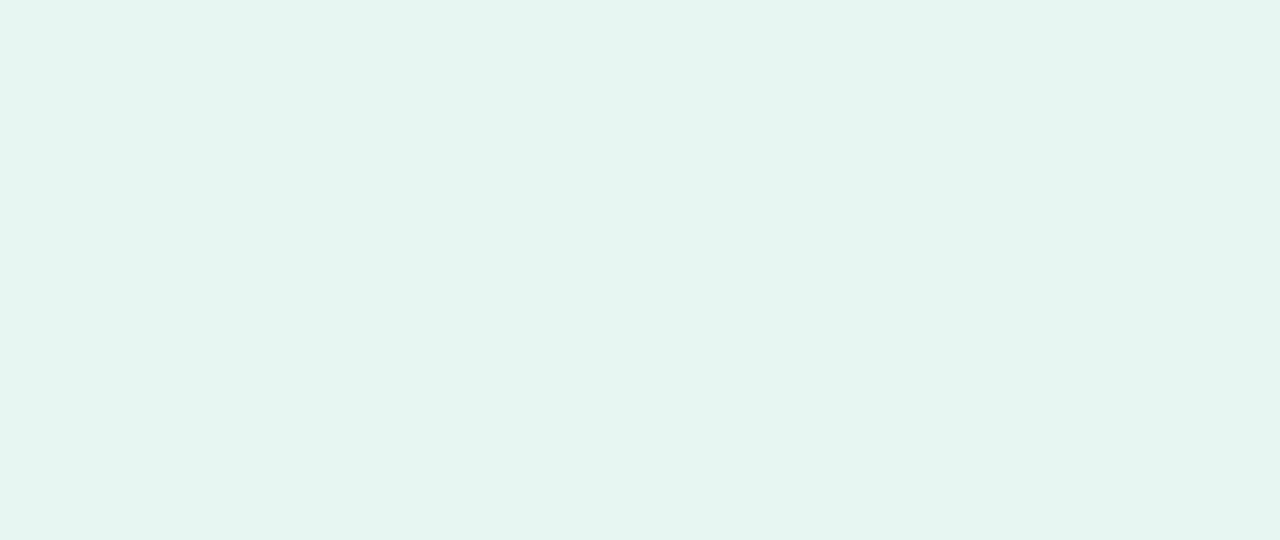
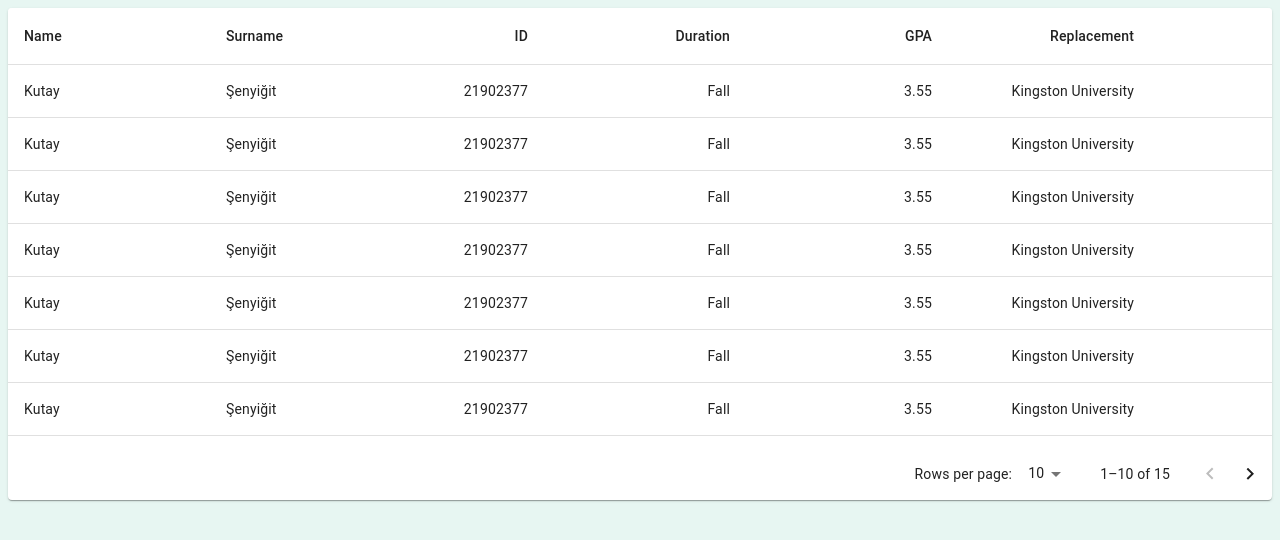
Before and after one commit to trelans/319-Project, a React (Create React App) app in the folder erasmus-app/: page /applicants-list in a window 1280 px wide. Before the commit this address had no page. Shown: the top 540 px of the page. Built offline with nearby package versions, Linux system fonts and the light colour scheme.

Commit message:
3243242
4324234

```diff
--- a/erasmus-app/package.json
+++ b/erasmus-app/package.json
@@ -3,6 +3,9 @@
   "version": "0.1.0",
   "private": true,
   "dependencies": {
+    "@emotion/react": "^11.10.5",
+    "@emotion/styled": "^11.10.5",
+    "@mui/material": "^5.10.14",
     "@testing-library/jest-dom": "^5.16.5",
     "@testing-library/react": "^13.4.0",
     "@testing-library/user-event": "^13.5.0",
--- a/erasmus-app/src/App.js
+++ b/erasmus-app/src/App.js
@@ -4,34 +4,40 @@ import ForgotPasswordPage from "./pages/ForgotPasswordPage/ForgotPasswordPage";
 import ResetPasswordConfirmPage from "./pages/ResetPasswordConfirmPage/ResetPasswordConfirmPage";
 import ResetPasswordPage from "./pages/ResetPasswordPage/ResetPasswordPage";
 import SettingsPage from "./pages/SettingsPage/SettingsPage";
-
-import { Route, Routes } from "react-router-dom";
+import ApplicantsList from "./pages/ApplicantsList/ApplicantsList"
+import {Route, Routes} from "react-router-dom";
 
 function App() {
     return (
         <Routes>
-      <Route exact path="/" element={<LoginPage />} />
-      <Route exact path="/main-page" element={<MainPage />} />
+            <Route exact path="/" element={<LoginPage/>}/>
+            <Route exact path="/main-page" element={<MainPage/>}/>
             <Route
                 exact
                 path="/forgot-password-page"
-        element={<ForgotPasswordPage />}
+                element={<ForgotPasswordPage/>}
             />
             <Route
                 exact
                 path="/reset-password-confirm-page"
-        element={<ResetPasswordConfirmPage />}
+                element={<ResetPasswordConfirmPage/>}
             />
             <Route
                 exact
                 path="/reset-password-page"
-        element={<ResetPasswordPage />}
+                element={<ResetPasswordPage/>}
             />
             <Route
                 exact
                 path="/settings-page"
                 element={<SettingsPage/>}
             />
+            <Route
+                exact
+                path="/applicants-list"
+                element={<ApplicantsList/>}
+            />
+
         </Routes>
     );
 }
--- /dev/null
+++ b/erasmus-app/src/components/ui/Card.js
@@ -0,0 +1,9 @@
+import classes from './Card.module.css';
+
+function Card(props) {
+    return <div className={classes.card}>
+        {props.children}
+    </div>
+}
+
+export default Card;
--- /dev/null
+++ b/erasmus-app/src/components/ui/Card.module.css
@@ -0,0 +1,5 @@
+.card {
+    background-color: white;
+    border-radius: 6px;
+    box-shadow: 0 2px 8px rgba(0, 0, 0, 0.2);
+}
--- /dev/null
+++ b/erasmus-app/src/pages/ApplicantsList/ApplicantsList.js
@@ -0,0 +1,176 @@
+import { Link } from "react-router-dom";
+import Card from "../../components/ui/Card"
+import * as React from 'react';
+import Paper from '@mui/material/Paper';
+import Table from '@mui/material/Table';
+import TableBody from '@mui/material/TableBody';
+import TableCell from '@mui/material/TableCell';
+import TableContainer from '@mui/material/TableContainer';
+import TableHead from '@mui/material/TableHead';
+import TablePagination from '@mui/material/TablePagination';
+import TableRow from '@mui/material/TableRow';
+
+interface Column {
+    id: 'name' | 'surname' | 'id' | 'duration' | 'gpa' | 'replacement'| 'total';
+    label: string;
+    minWidth?: number;
+    align?: 'right';
+    format?: (value: number) => string;
+}
+
+const columns = [
+    { id: 'name', label: 'Name', minWidth: 170 },
+    { id: 'surname', label: 'Surname', minWidth: 100 },
+    {
+        id: 'id',
+        label: 'ID',
+        minWidth: 170,
+        align: 'right',
+
+    },
+    {
+        id: 'duration',
+        label: 'Duration',
+        minWidth: 170,
+        align: 'right',
+        format: (value: number) => value.toLocaleString('en-US'),
+    },
+    {
+        id: 'gpa',
+        label: 'GPA',
+        minWidth: 170,
+        align: 'right',
+        format: (value: number) => value.toFixed(2),
+    },
+    {
+        id: 'replacement',
+        label: 'Replacement',
+        minWidth: 170,
+        align: 'right',
+        format: (value: number) => value.toFixed(2),
+    },
+    {
+        id: 'total',
+        label: 'Total',
+        minWidth: 170,
+        align: 'right',
+        format: (value: number) => value.toFixed(2),
+    },
+];
+
+interface Data {
+    name: string;
+    surname: string;
+    id: number;
+    duration: string;
+    gpa: number;
+    replacement: string;
+    total: number;
+}
+
+function createData(
+    name: string,
+    surname: string,
+    id: number,
+    duration: string,
+    gpa: number,
+    replacement: string,
+    total: number,
+): Data {
+    // Data maybe fetched here??
+    return { name, surname, id, duration, gpa , replacement ,  total};
+}
+
+const rows = [
+    createData('Kutay', 'Şenyiğit', 21902377, "Fall", 3.55, "Kingston University", 85.00),
+    createData('Kutay', 'Şenyiğit', 21902377, "Fall", 3.55, "Kingston University", 85.00),
+    createData('Kutay', 'Şenyiğit', 21902377, "Fall", 3.55, "Kingston University", 85.00),
+    createData('Kutay', 'Şenyiğit', 21902377, "Fall", 3.55, "Kingston University", 85.00),
+    createData('Kutay', 'Şenyiğit', 21902377, "Fall", 3.55, "Kingston University", 85.00),
+    createData('Kutay', 'Şenyiğit', 21902377, "Fall", 3.55, "Kingston University", 85.00),
+    createData('Kutay', 'Şenyiğit', 21902377, "Fall", 3.55, "Kingston University", 85.00),
+    createData('Kutay', 'Şenyiğit', 21902377, "Fall", 3.55, "Kingston University", 85.00),
+    createData('Kutay', 'Şenyiğit', 21902377, "Fall", 3.55, "Kingston University", 85.00),
+    createData('Kutay', 'Şenyiğit', 21902377, "Fall", 3.55, "Kingston University", 85.00),
+    createData('Kutay', 'Şenyiğit', 21902377, "Fall", 3.55, "Kingston University", 85.00),
+    createData('Kutay', 'Şenyiğit', 21902377, "Fall", 3.55, "Kingston University", 85.00),
+    createData('Kutay', 'Şenyiğit', 21902377, "Fall", 3.55, "Kingston University", 85.00),
+    createData('Kutay', 'Şenyiğit', 21902377, "Fall", 3.55, "Kingston University", 85.00),
+    createData('Kutay', 'Şenyiğit', 21902377, "Fall", 3.55, "Kingston University", 85.00),
+];
+
+export default function StickyHeadTable() {
+    const [page, setPage] = React.useState(0);
+    const [rowsPerPage, setRowsPerPage] = React.useState(10);
+
+    const handleChangePage = (event: unknown, newPage: number) => {
+        setPage(newPage);
+    };
+
+    const handleChangeRowsPerPage = (event: React.ChangeEvent<HTMLInputElement>) => {
+        setRowsPerPage(+event.target.value);
+        setPage(0);
+    };
+
+    return (
+        <Paper sx={{ width: '100%', overflow: 'hidden' }}>
+            <TableContainer sx={{ maxHeight: 440 }}>
+                <Table stickyHeader aria-label="sticky table">
+                    <TableHead>
+                        <TableRow>
+                            {columns.map((column) => (
+                                <TableCell
+                                    key={column.id}
+                                    align={column.align}
+                                    style={{ minWidth: column.minWidth }}
+                                >
+                                    {column.label}
+                                </TableCell>
+                            ))}
+                        </TableRow>
+                    </TableHead>
+                    <TableBody>
+                        {rows
+                            .slice(page * rowsPerPage, page * rowsPerPage + rowsPerPage)
+                            .map((row) => {
+                                return (
+                                    <TableRow hover role="checkbox" tabIndex={-1} key={row.code}>
+                                        {columns.map((column) => {
+                                            const value = row[column.id];
+                                            return (
+                                                <TableCell key={column.id} align={column.align}>
+                                                    {column.format && typeof value === 'number'
+                                                        ? column.format(value)
+                                                        : value}
+                                                </TableCell>
+                                            );
+                                        })}
+                                    </TableRow>
+                                );
+                            })}
+                    </TableBody>
+                </Table>
+            </TableContainer>
+            <TablePagination
+                rowsPerPageOptions={[10, 25, 100]}
+                component="div"
+                count={rows.length}
+                rowsPerPage={rowsPerPage}
+                page={page}
+                onPageChange={handleChangePage}
+                onRowsPerPageChange={handleChangeRowsPerPage}
+            />
+        </Paper>
+    );
+}
+
+function ApplicantsList() {
+
+    return (
+        <Card>
+        <h1>Hello</h1>
+        </Card>);
+
+
+
+};
```
Also changed, not shown: 2 other files (tests, documents, lock files or other folders). Lines whose indentation alone changed are shown as unchanged.
